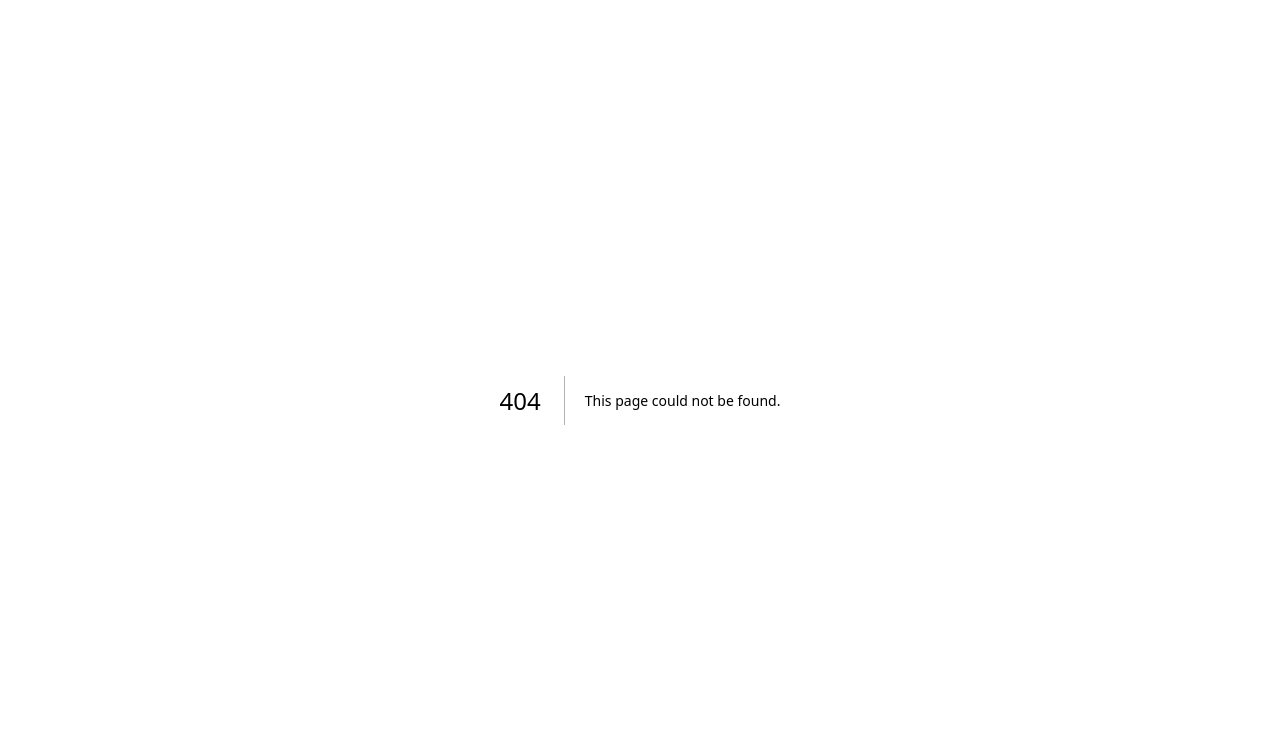
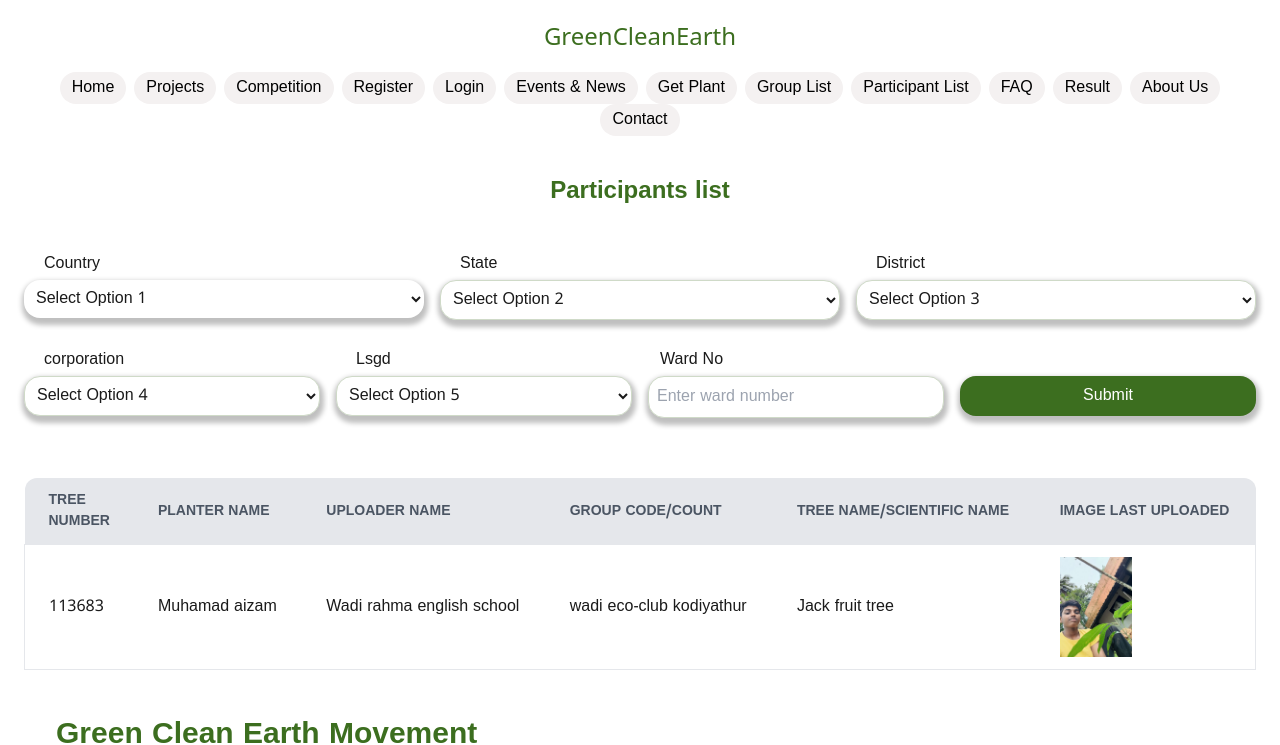
Before and after one commit to zwenie-tech/green-clean-earth, a Next.js app: page /participants in a window 1280 px wide. Before the commit this address had no page. Shown: the top 745 px of the page. Built offline with nearby package versions, Linux system fonts and the light colour scheme.

Commit message:
participants

```diff
--- /dev/null
+++ b/src/app/participants/page.tsx
@@ -0,0 +1,101 @@
+import Earth from '@/components/earth';
+import Footer from '@/components/footer';
+import NavigationBar from '@/components/navigationBar'
+
+import React from 'react'
+
+const participant=()=>{
+    return(
+        <>
+        <NavigationBar/>
+        <div>
+            <h2 className="m-5 text-2xl font-bold text-center items-center text-[#3C6E1F]">Participants list</h2>
+        </div>
+                   {/*menu*/}
+      <div className="flex flex-wrap p-2 md:p-4">
+      <div className="w-1/2 mb-3 md:w-1/3 p-1 md:p-2 bg-white">
+    <label className="block ml-5 mb-1">Country</label>
+   <select className="w-full p-1 md:p-2 border-0 rounded-2xl bg-white focus:border-2 focus:border-[#3C6E1F]" style={{ boxShadow: "1px 4px 5px 3px #00000040" }}>
+      <option>Select Option 1</option>
+      <option>Option 1</option>
+      <option>Option 2</option>
+    </select>
+  </div>
+      <div className="w-1/2 mb-3 md:w-1/3 p-1 md:p-2">
+        <label className="block ml-5 mb-1">State</label>
+        <select className="w-full p-1 md:p-2 border rounded-2xl bg-white focus:border-2 focus:border-[#3C6E1F]" style={{ boxShadow: "1px 4px 5px 3px #00000040" }}>
+          <option>Select Option 2</option>
+          <option>Option 1</option>
+          <option>Option 2</option>
+        </select>
+      </div>
+      <div className="w-1/2 mb-3 md:w-1/3 p-1 md:p-2">
+        <label className="block ml-5 mb-1">District</label>
+        <select className="w-full p-1 md:p-2 border rounded-2xl bg-white focus:border-2 focus:border-[#3C6E1F]" style={{ boxShadow: "1px 4px 5px 3px #00000040" }}>
+          <option>Select Option 3</option>
+          <option>Option 1</option>
+          <option>Option 2</option>
+        </select>
+      </div>
+      <div className="w-1/2 mb-3 md:w-1/4 p-1 md:p-2">
+        <label className="block ml-5 mb-1">corporation</label>
+        <select className="w-full p-1 md:p-2 border rounded-2xl bg-white focus:border-2 focus:border-[#3C6E1F]" style={{ boxShadow: "1px 4px 5px 3px #00000040" }}>
+          <option>Select Option 4</option>
+          <option>Option 1</option>
+          <option>Option 2</option>
+        </select>
+      </div>
+      <div className="w-1/2 mb-3 md:w-1/4 p-1 md:p-2 bg-white">
+    <label className="block ml-5 mb-1">Lsgd</label>
+    <select className="w-full p-1 md:p-2 border rounded-2xl bg-white focus:border-2 focus:border-[#3C6E1F]" style={{ boxShadow: "1px 4px 5px 3px #00000040" }}>
+      <option>Select Option 5</option>
+      <option>Option 1</option>
+      <option>Option 2</option>
+    </select>
+  </div>
+      <div className="w-1/2 mb-3 md:w-1/4 p-1 md:p-2">
+        <label className="block ml-3 mb-1">Ward No</label>
+       <input
+          type="text"
+          className="w-full p-1 md:p-2 border rounded-2xl bg-white focus:border-2 focus:border-[#3C6E1F]"
+          placeholder="Enter ward number"
+          style={{ boxShadow: "1px 4px 5px 3px #00000040" }}
+        />
+      </div>
+      <div className="w-full md:w-1/4 p-1 md:p-2 flex justify-center md:justify-start sm:items-center md:items-start">
+        <button className="w-1/2 md:w-full mt-7  p-1 md:p-2 bg-[#3C6E1F] text-white rounded-2xl" style={{boxShadow: "1px 4px 5px 3px #00000040"}}>Submit</button>
+      </div>
+    </div>
+   {/*table */}
+   <div className="container mx-auto p-6">
+  <div className="overflow-x-auto">
+    <table className="min-w-full bg-white border-gray-200 rounded-t-lg">
+      <thead>
+        <tr className="bg-gray-200 text-gray-600 uppercase text-sm leading-normal">
+          <th className="py-3 px-6 text-left w-16 bd-2 rounded-tl-lg">Tree number</th>
+          <th className="py-3 px-6 text-left">Planter name</th>
+          <th className="py-3 px-6 text-left">Uploader name</th>
+          <th className="py-3 px-6 text-left">Group code/count</th>
+          <th className="py-3 px-6 text-left">Tree name/scientific name</th>
+          <th className="py-3 px-6 text-left rounded-tr-lg">Image last uploaded</th>
+        </tr>
+      </thead>
+            <tbody>
+              <tr className="border border-gray-200 hover:bg-gray-100">
+                <td className="py-3 px-6 text-left">113683</td>
+                <td className="py-3 px-6 text-left">Muhamad aizam</td>
+                <td className="py-3 px-6 text-left">Wadi rahma english school</td>
+                <td className="py-3 px-6 text-left">wadi eco-club kodiyathur</td>
+                <td className="py-3 px-6 text-left">Jack fruit tree</td>
+                <td className="py-3 px-6 text-left"><img src='/images/participants_list.jpeg' style={{ height: '100px' }} /></td>
+              </tr>
+            </tbody>
+          </table>
+        </div>
+      </div>
+        <Earth/>
+        <Footer/>
+        </>
+    )
+}
+export default participant;
```
